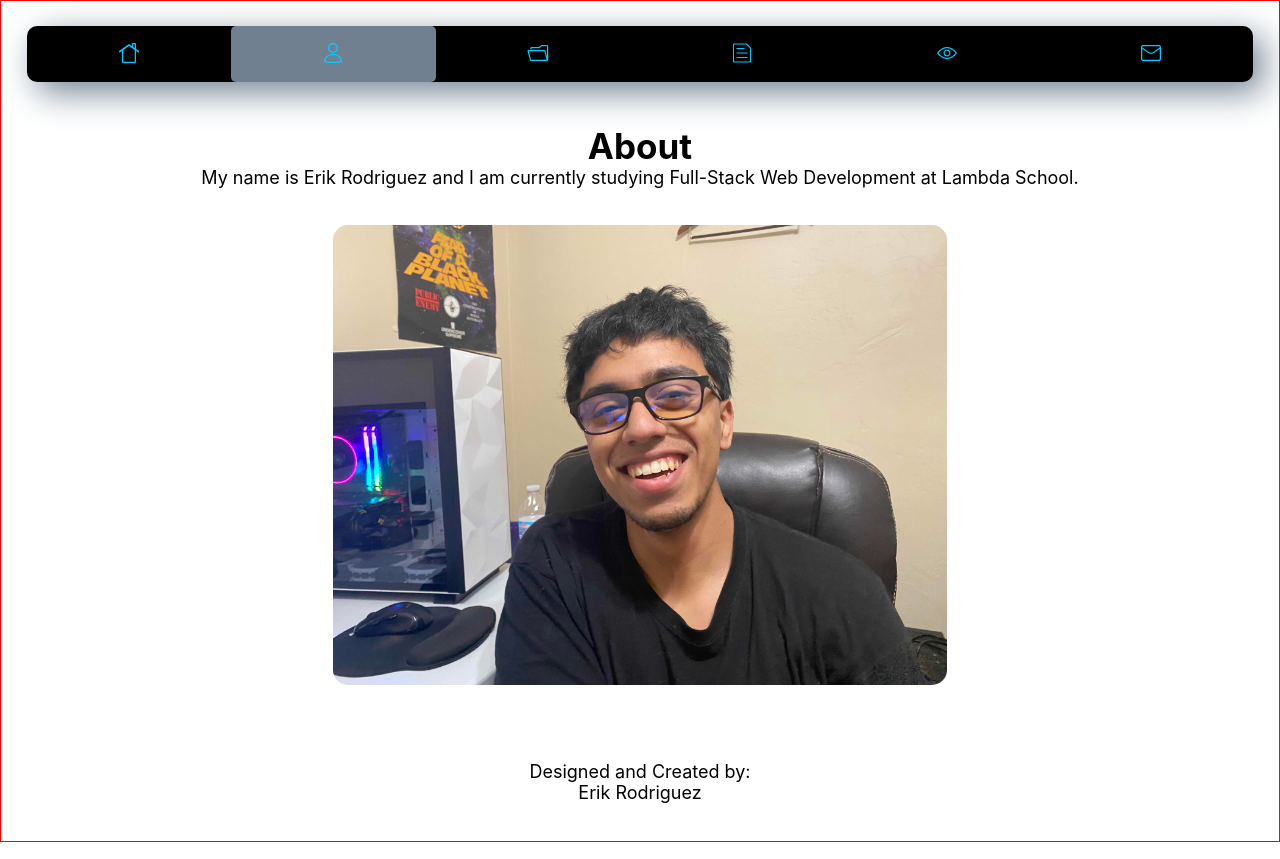
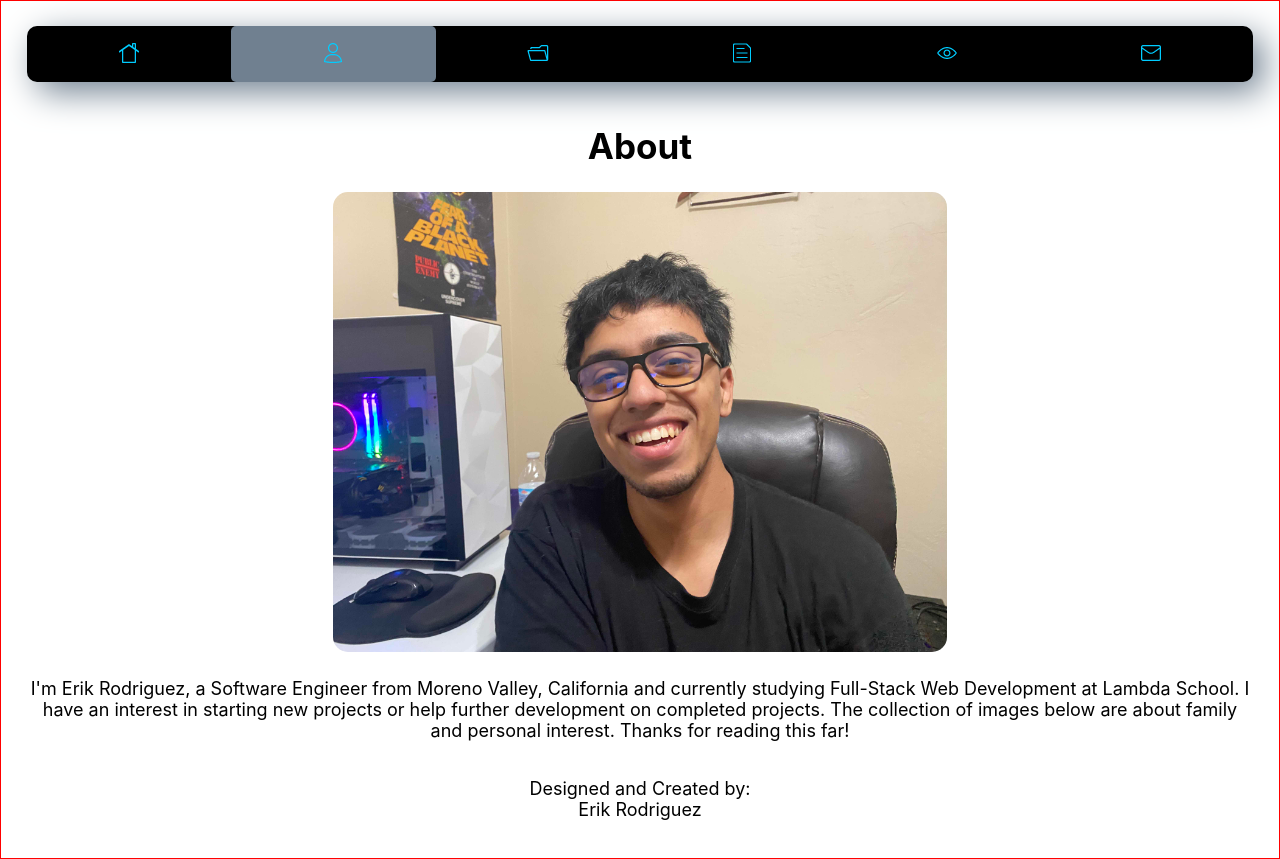
Before and after one commit to ErikRodriguez-webdev/port, a React (Create React App) app in the folder portfolio/: page /about in a window 1280 px wide. Built offline with nearby package versions, Linux system fonts and the light colour scheme.

Commit message:
Add content to about.js and Add content to home.js

```diff
--- a/portfolio/src/App.css
+++ b/portfolio/src/App.css
@@ -73,15 +73,20 @@ footer {
 
 /* Home.js */
 .homeMainBox {
-  border: 1px solid purple;
   margin: 3%;
+  height: 50vh;
+  display: flex;
+  justify-content: center;
+  align-items: center;
+  flex-direction: column;
+  color: black;
 }
 
 /* About.js */
 .me {
   width: 50%;
   border-radius: 15px;
-  margin: 3%;
+  margin: 2%;
 }
 
 /* Work.js */
@@ -167,7 +172,7 @@ footer {
   margin: 0 auto;
 }
 
-@media (max-width: 750px) {
+@media (max-width: 700px) {
   .chart {
     display: none;
   }
--- a/portfolio/src/components/About.js
+++ b/portfolio/src/components/About.js
@@ -7,14 +7,18 @@ const AboutMe = () => {
     <>
       <h2>About</h2>
       <div className="aboutMainBox">
+        <div className="aboutPhoto">
+          <img src={PicOfMe} alt="Myself" title="Me" className="me" />
+        </div>
         <div className="aboutText">
           <p>
-            My name is Erik Rodriguez and I am currently studying Full-Stack Web
-            Development at Lambda School.
+            I'm Erik Rodriguez, a Software Engineer from Moreno Valley,
+            California and currently studying Full-Stack Web Development at
+            Lambda School. I have an interest in starting new projects or help
+            further development on completed projects. The collection of images
+            below are about family and personal interest. Thanks for reading
+            this far!
           </p>
-        </div>
-        <div className="aboutPhoto">
-          <img src={PicOfMe} alt="Myself" title="Me" className="me" />
         </div>
       </div>
     </>
--- a/portfolio/src/components/Home.js
+++ b/portfolio/src/components/Home.js
@@ -4,9 +4,8 @@ import "../App.css";
 const Home = () => {
   return (
     <>
-      <h1>Hello and Welcome to My Port.</h1>
-      <p>I'm Erik, a Software Engineer from Moreno Valley, California.</p>
       <div className="homeMainBox">
+        <h1>Hello and Welcome to My Port.</h1>
         <p>CLICK HERE TO CONTINUE</p>
       </div>
     </>
--- a/portfolio/src/components/MyChart.js
+++ b/portfolio/src/components/MyChart.js
@@ -30,7 +30,7 @@ const MyChart = () => {
           title: {
             display: true,
             text: "Language Familiarity",
-            fontSize: 20,
+            fontSize: 30,
             fontColor: "grey"
           },
           legend: {
--- a/portfolio/src/components/Work.js
+++ b/portfolio/src/components/Work.js
@@ -110,11 +110,7 @@ const Work = () => {
       <h2>Work</h2>
       <div className="workMainBox">
         <div className="workText">
-          <p>
-            Email: Eric19.21.03@gmail.com
-            <br />
-            Github: https://github.com/ErikRodriguez-webdev
-          </p>
+          <p>Github: https://github.com/ErikRodriguez-webdev</p>
         </div>
         <div className="workProjects">
           {data.map((each) => (
```
